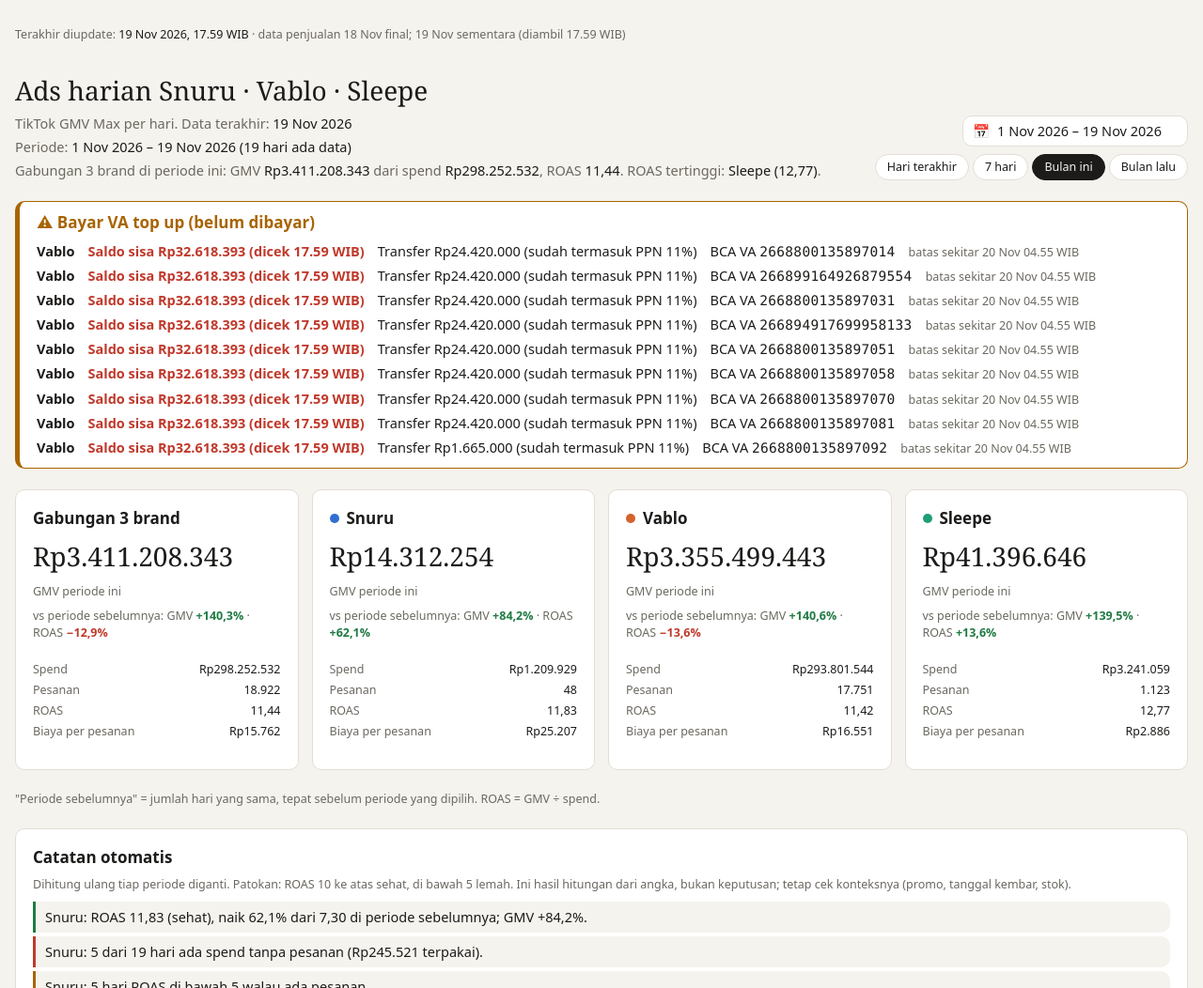
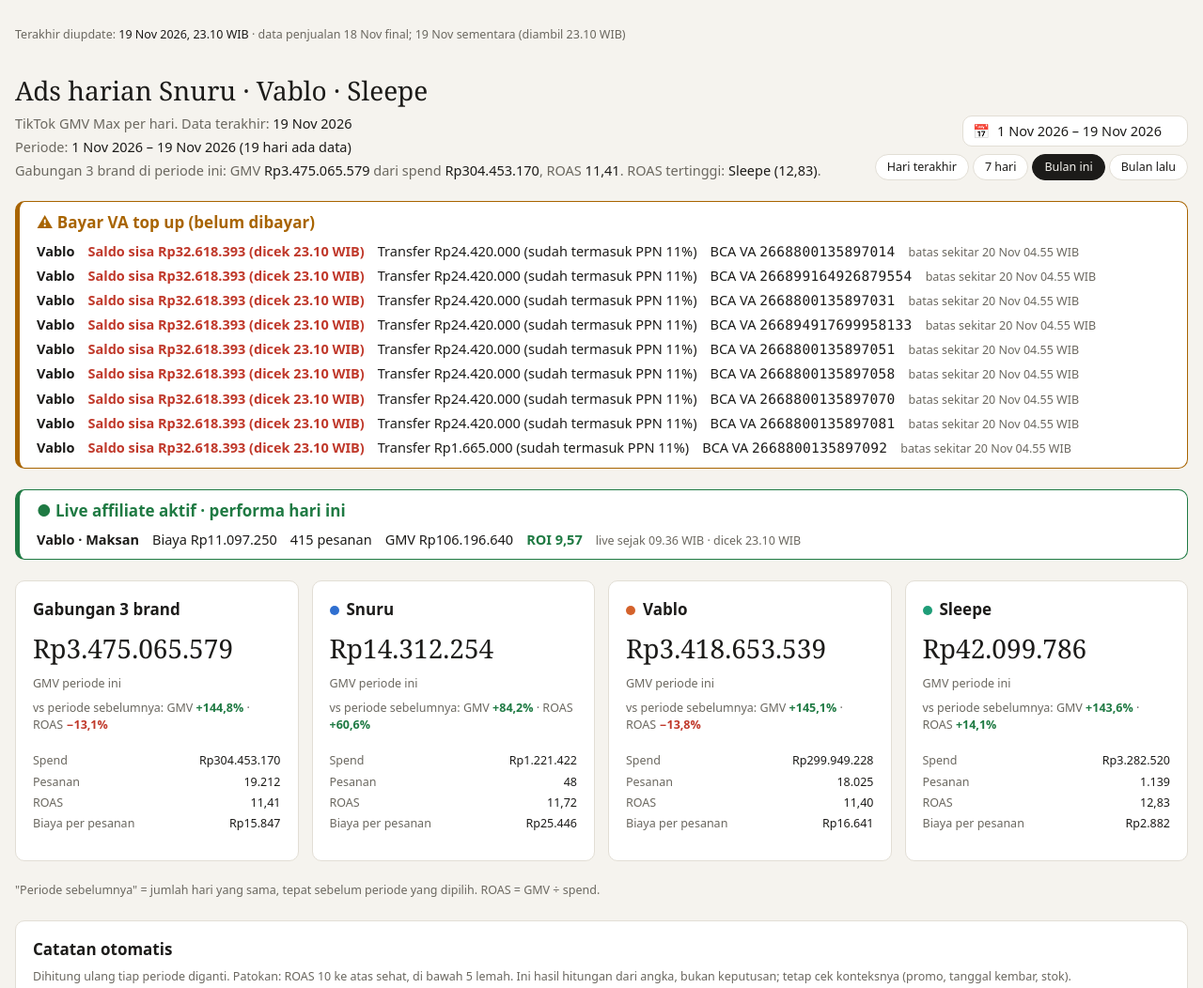
Before and after one commit to duthae12/adsreport, a plain HTML site: page index.html in a window 1280 px wide. Shown: the top 1052 px of the page at 94% size. Drawn offline with Linux system fonts and the light colour scheme.

Commit message:
Update 19 Nov 23.10 WIB: data, saldo, banner live Maksan
Co-Authored-By: Claude Sonnet 5.5 <noreply@anthropic.com>
Claude-Session: https://claude.ai/code/session_01RoPTR2qtLiDrorTt5qBWyL

```diff
--- a/data/daily_ads.csv
+++ b/data/daily_ads.csv
@@ -1142,6 +1142,6 @@ date,brand,spend,orders,gmv
 2026-11-18,Sleepe,144187,51,1856950
 2026-11-18,Snuru,74895,5,1582408
 2026-11-18,Vablo,2257756,193,32405166
-2026-11-19,Sleepe,66113,20,779494
-2026-11-19,Snuru,29546,0,0
-2026-11-19,Vablo,6711178,332,69114414
+2026-11-19,Sleepe,107574,36,1482634
+2026-11-19,Snuru,41039,0,0
+2026-11-19,Vablo,12858862,606,132268510
--- a/data/saldo.json
+++ b/data/saldo.json
@@ -11,7 +11,7 @@
   "last_tx_amount": 1110000,
   "last_tx_type": "Top up VA BCA",
   "last_tx_time": "2026-11-16 22:22",
-  "checked_at": "2026-11-19 17:59"
+  "checked_at": "2026-11-19 23:10"
  },
  {
   "brand": "Vablo",
@@ -25,12 +25,12 @@
   "last_tx_amount": 5868,
   "last_tx_type": "Ad credit",
   "last_tx_time": "2026-11-17 02:16",
-  "checked_at": "2026-11-19 17:59"
+  "checked_at": "2026-11-19 23:10"
  },
  {
   "brand": "Sleepe",
-  "cash": 1212532,
-  "total": 1345911,
+  "cash": 1187113,
+  "total": 1317696,
   "credit": 0,
   "cycle_spend": null,
   "threshold": null,
@@ -39,6 +39,6 @@
   "last_tx_amount": 1665000,
   "last_tx_type": "Top up VA BCA",
   "last_tx_time": "2026-11-16 22:24",
-  "checked_at": "2026-11-19 17:59"
+  "checked_at": "2026-11-19 23:10"
  }
 ]
--- a/index.html
+++ b/index.html
@@ -127,10 +127,18 @@
   .ah-va-num { font-family: ui-monospace, SFMono-Regular, Menlo, Consolas, monospace; letter-spacing: .02em; user-select: all; }
   .ah-va-due { color: var(--color-fg-muted); font-size: var(--cds-font-size-caption); }
   .ah-va-bal { font-weight: var(--cds-font-weight-medium); color: var(--color-bad); }
+  .ah-live { background: var(--color-panel); border: 1px solid var(--color-ok); border-left-width: 5px; border-radius: var(--cds-radius); padding: var(--cds-pad-sm) var(--cds-pad-lg); display: flex; flex-direction: column; gap: var(--cds-gap-sm); }
+  .ah-live[hidden] { display: none; }
+  .ah-live-title { margin: 0; font-size: var(--cds-font-size-heading); font-weight: var(--cds-font-weight-medium); color: var(--color-ok); }
+  .ah-live-list { margin: 0; padding: 0; list-style: none; display: flex; flex-direction: column; gap: var(--cds-gap-xs); font-size: var(--cds-font-size-body); }
+  .ah-live-list li { display: flex; flex-wrap: wrap; gap: 2px var(--cds-gap-md); align-items: baseline; }
+  .ah-live-list b { font-weight: var(--cds-font-weight-medium); }
+  .ah-live-meta { color: var(--color-fg-muted); font-size: var(--cds-font-size-caption); }
+  .ah-live-roi { font-weight: var(--cds-font-weight-medium); color: var(--color-ok); }
 </style>
 
 <div class="ah">
-  <p class="ah-updated">Terakhir diupdate: <b>19 Nov 2026, 17.59 WIB</b> <span>· data penjualan 18 Nov final; 19 Nov sementara (diambil 17.59 WIB)</span></p>
+  <p class="ah-updated">Terakhir diupdate: <b>19 Nov 2026, 23.10 WIB</b> <span>· data penjualan 18 Nov final; 19 Nov sementara (diambil 23.10 WIB)</span></p>
   <div class="ah-head">
     <div>
       <h1 class="ah-title">Ads harian Snuru · Vablo · Sleepe</h1>
@@ -156,7 +164,38 @@
   </div>
 
   <div id="va-banner" class="ah-va" role="alert" hidden></div>
-  <script type="application/json" id="va-data">[{"brand":"Vablo","cash":32618393,"checked":"2026-11-19 17:59","amount":24420000,"bank":"BCA","va":"2668800135897014","due":"2026-11-20 04:55"},{"brand":"Vablo","cash":32618393,"checked":"2026-11-19 17:59","amount":24420000,"bank":"BCA","va":"266899164926879554","due":"2026-11-20 04:55"},{"brand":"Vablo","cash":32618393,"checked":"2026-11-19 17:59","amount":24420000,"bank":"BCA","va":"2668800135897031","due":"2026-11-20 04:55"},{"brand":"Vablo","cash":32618393,"checked":"2026-11-19 17:59","amount":24420000,"bank":"BCA","va":"266894917699958133","due":"2026-11-20 04:55"},{"brand":"Vablo","cash":32618393,"checked":"2026-11-19 17:59","amount":24420000,"bank":"BCA","va":"2668800135897051","due":"2026-11-20 04:55"},{"brand":"Vablo","cash":32618393,"checked":"2026-11-19 17:59","amount":24420000,"bank":"BCA","va":"2668800135897058","due":"2026-11-20 04:55"},{"brand":"Vablo","cash":32618393,"checked":"2026-11-19 17:59","amount":24420000,"bank":"BCA","va":"2668800135897070","due":"2026-11-20 04:55"},{"brand":"Vablo","cash":32618393,"checked":"2026-11-19 17:59","amount":24420000,"bank":"BCA","va":"2668800135897081","due":"2026-11-20 04:55"},{"brand":"Vablo","cash":32618393,"checked":"2026-11-19 17:59","amount":1665000,"bank":"BCA","va":"2668800135897092","due":"2026-11-20 04:55"}]</script>
+  <script type="application/json" id="va-data">[{"brand":"Vablo","cash":32618393,"checked":"2026-11-19 23:10","amount":24420000,"bank":"BCA","va":"2668800135897014","due":"2026-11-20 04:55"},{"brand":"Vablo","cash":32618393,"checked":"2026-11-19 23:10","amount":24420000,"bank":"BCA","va":"266899164926879554","due":"2026-11-20 04:55"},{"brand":"Vablo","cash":32618393,"checked":"2026-11-19 23:10","amount":24420000,"bank":"BCA","va":"2668800135897031","due":"2026-11-20 04:55"},{"brand":"Vablo","cash":32618393,"checked":"2026-11-19 23:10","amount":24420000,"bank":"BCA","va":"266894917699958133","due":"2026-11-20 04:55"},{"brand":"Vablo","cash":32618393,"checked":"2026-11-19 23:10","amount":24420000,"bank":"BCA","va":"2668800135897051","due":"2026-11-20 04:55"},{"brand":"Vablo","cash":32618393,"checked":"2026-11-19 23:10","amount":24420000,"bank":"BCA","va":"2668800135897058","due":"2026-11-20 04:55"},{"brand":"Vablo","cash":32618393,"checked":"2026-11-19 23:10","amount":24420000,"bank":"BCA","va":"2668800135897070","due":"2026-11-20 04:55"},{"brand":"Vablo","cash":32618393,"checked":"2026-11-19 23:10","amount":24420000,"bank":"BCA","va":"2668800135897081","due":"2026-11-20 04:55"},{"brand":"Vablo","cash":32618393,"checked":"2026-11-19 23:10","amount":1665000,"bank":"BCA","va":"2668800135897092","due":"2026-11-20 04:55"}]</script>
+
+  <div id="live-banner" class="ah-live" role="status" hidden></div>
+  <script type="application/json" id="live-data">[{"brand":"Vablo","affiliate":"Maksan","since":"2026-11-19 09:36","cost":11097250,"orders":415,"gmv":106196640,"roi":9.57,"checked":"2026-11-19 23:10"}]</script>
+  <script>
+  (function () {
+    try {
+      var box = document.getElementById('live-banner'), src = document.getElementById('live-data');
+      if (!box || !src) return;
+      var list = JSON.parse(src.textContent || '[]');
+      if (!Array.isArray(list) || !list.length) { box.hidden = true; return; }
+      var idr = new Intl.NumberFormat('id-ID');
+      var title = document.createElement('p'); title.className = 'ah-live-title';
+      title.textContent = '\u25CF Live affiliate aktif \u00B7 performa hari ini';
+      var ul = document.createElement('ul'); ul.className = 'ah-live-list';
+      list.forEach(function (x) {
+        var li = document.createElement('li');
+        var b = document.createElement('b'); b.textContent = x.brand + ' \u00B7 ' + x.affiliate;
+        var cost = document.createElement('span'); cost.textContent = 'Biaya Rp' + idr.format(x.cost);
+        var ord = document.createElement('span'); ord.textContent = idr.format(x.orders) + ' pesanan';
+        var gmv = document.createElement('span'); gmv.textContent = 'GMV Rp' + idr.format(x.gmv);
+        var roi = document.createElement('span'); roi.className = 'ah-live-roi'; roi.textContent = 'ROI ' + Number(x.roi).toFixed(2).replace('.', ',');
+        var meta = document.createElement('span'); meta.className = 'ah-live-meta';
+        meta.textContent = 'live sejak ' + x.since.slice(11, 16).replace(':', '.') + ' WIB \u00B7 dicek ' + x.checked.slice(11, 16).replace(':', '.') + ' WIB';
+        li.append(b, cost, ord, gmv, roi, meta);
+        ul.append(li);
+      });
+      box.replaceChildren(title, ul);
+      box.hidden = false;
+    } catch (e) { console.error('live-banner', e); }
+  })();
+  </script>
 
   <section class="ah-cards" aria-label="Total periode per brand">
     <div class="ah-card" id="gabungan">
```
